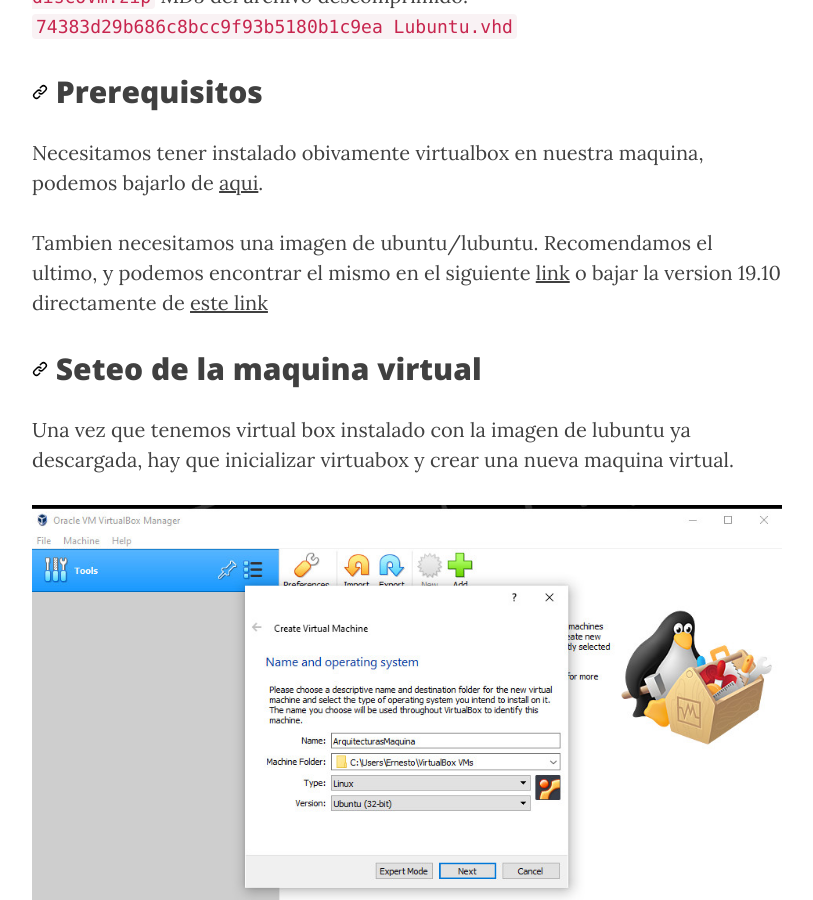
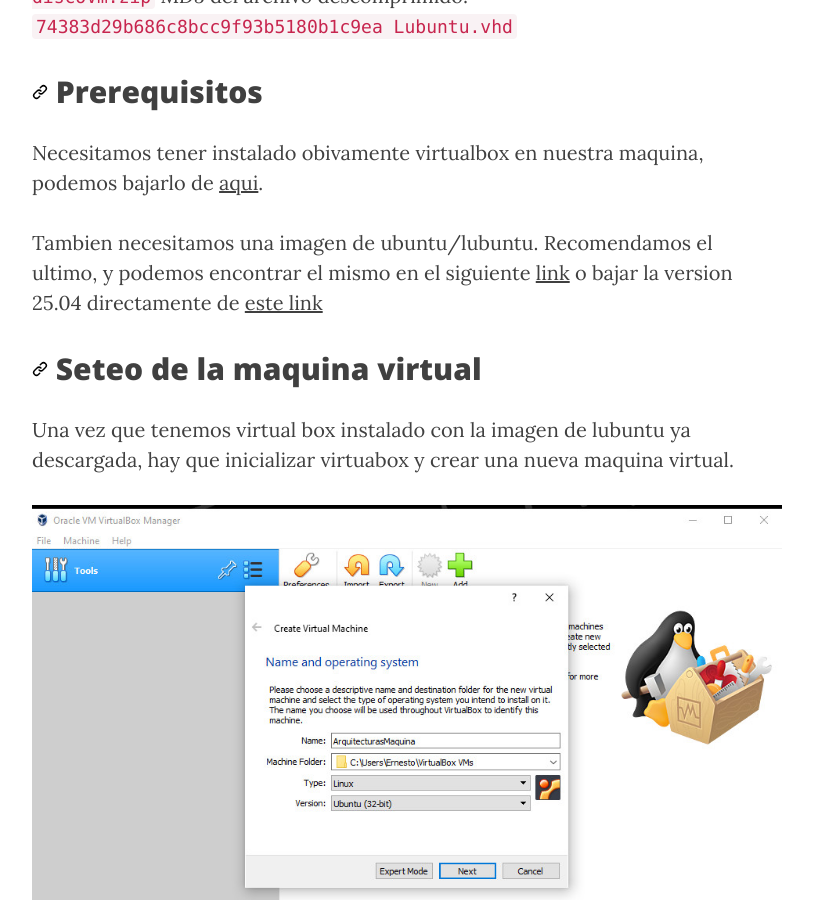
Before and after one commit to arquitecturas-concurrentes/arquitecturas-concurrentes.github.io, a Jekyll site: the page built from guias/vm.md, in a window 1280 px wide and 900 px high, scrolled down 858 px. Shown: the whole window, without its empty margins (233-1046 px from the left). Built offline with Jekyll 4.4.1, drawn with Linux system fonts in a browser that asks for light colours; nearby versions of some CDN libraries; our own code applies the rules of GitHub Pages for plain Markdown files.

Commit message:
Update vm.md

```diff
--- a/guias/vm.md
+++ b/guias/vm.md
@@ -18,7 +18,7 @@
 
 Necesitamos tener instalado obivamente virtualbox en nuestra maquina, podemos bajarlo de [aqui](https://www.virtualbox.org/wiki/Downloads).
 
-Tambien necesitamos una imagen de ubuntu/lubuntu. Recomendamos el ultimo, y podemos encontrar el mismo en el siguiente [link](https://lubuntu.me/downloads/) o bajar la version 19.10 directamente de [este link](https://cdimage.ubuntu.com/lubuntu/releases/25.04/release/lubuntu-25.04-desktop-amd64.iso)
+Tambien necesitamos una imagen de ubuntu/lubuntu. Recomendamos el ultimo, y podemos encontrar el mismo en el siguiente [link](https://lubuntu.me/downloads/) o bajar la version 25.04 directamente de [este link](https://cdimage.ubuntu.com/lubuntu/releases/25.04/release/lubuntu-25.04-desktop-amd64.iso)
 
 ## Seteo de la maquina virtual
 
```
